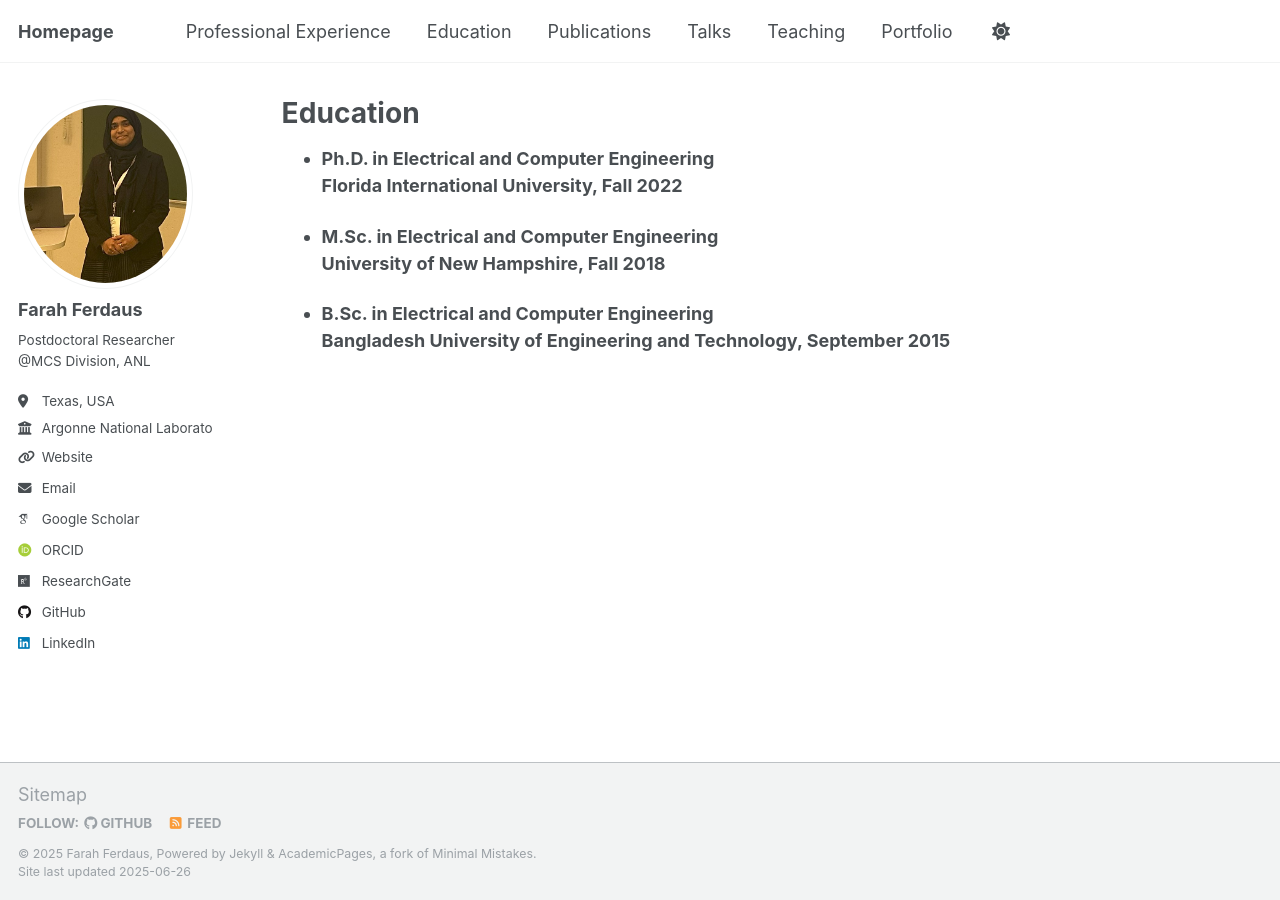
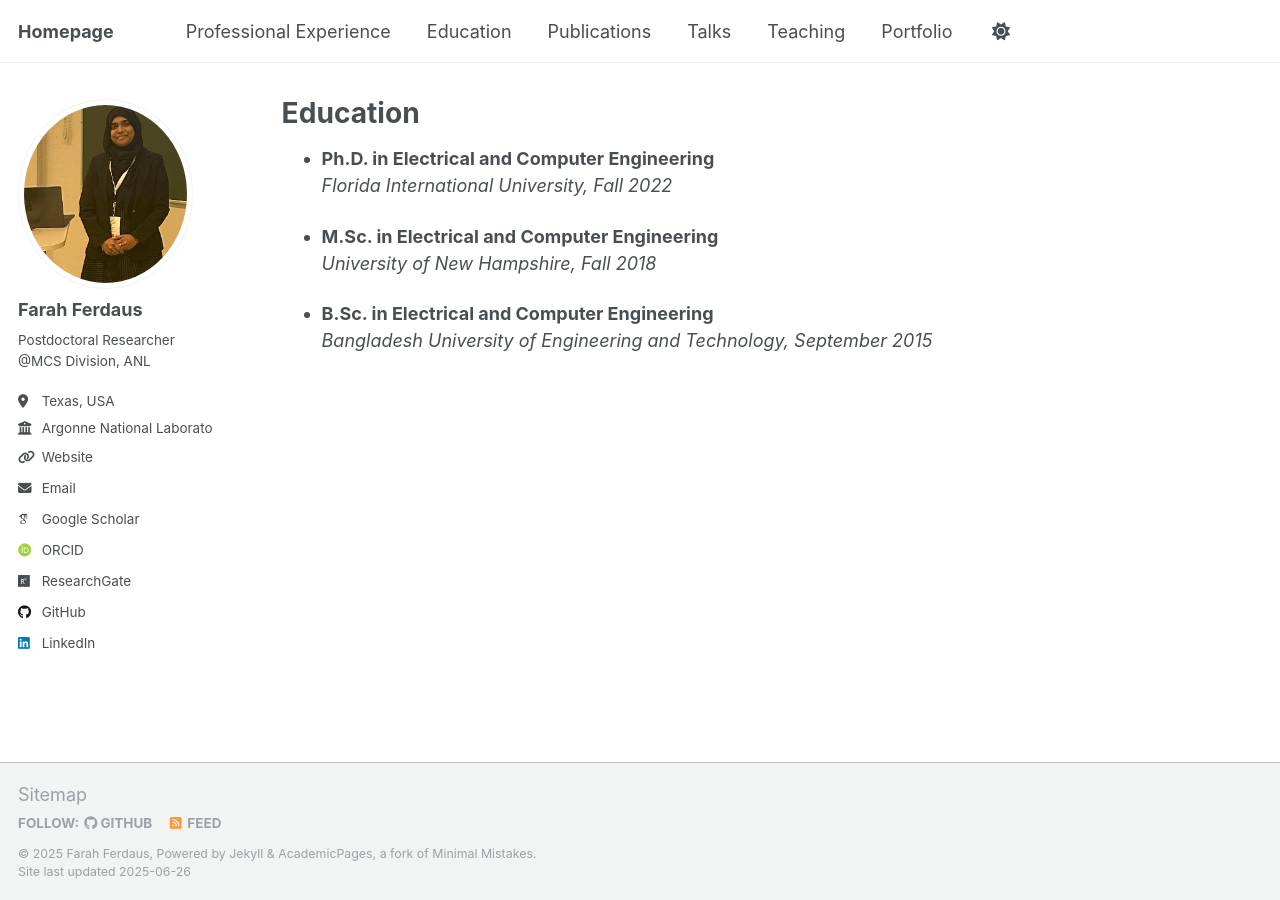
Before and after one commit to fferdaus/fferdaus.github.io, a Jekyll site: the page built from _pages/education.md, in a window 1280 px wide. Built offline with Jekyll 4.4.1, drawn with Linux system fonts in a browser that asks for light colours; some web fonts are replaced.

```diff
--- a/_pages/education.md
+++ b/_pages/education.md
@@ -12,12 +12,12 @@ redirect_from:
 
 
 - **Ph.D. in Electrical and Computer Engineering**
-**Florida International University, Fall 2022**
+*Florida International University, Fall 2022*
 
 
 - **M.Sc. in Electrical and Computer Engineering**
-**University of New Hampshire, Fall 2018**
+*University of New Hampshire, Fall 2018*
 
 
 - **B.Sc. in Electrical and Computer Engineering**
-**Bangladesh University of Engineering and Technology, September 2015**
+*Bangladesh University of Engineering and Technology, September 2015*
```
